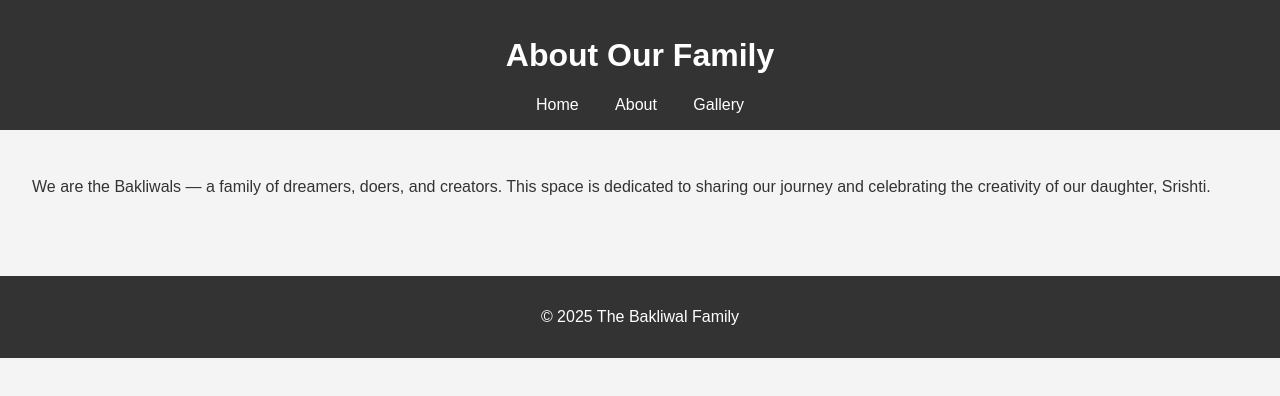
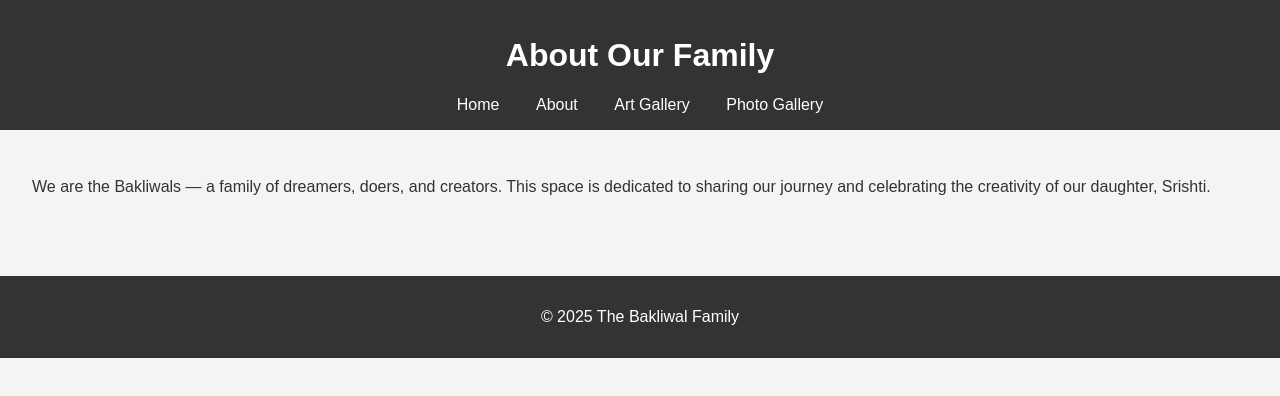
Before and after one commit to sacbak/sacbak.github.io, a plain HTML site: page about.html in a window 1280 px wide. Drawn offline with Linux system fonts and the light colour scheme.

Commit message:
Update about.html

```diff
--- a/about.html
+++ b/about.html
@@ -12,7 +12,8 @@
     <nav>
       <a href="index.html">Home</a>
       <a href="about.html">About</a>
-      <a href="gallery.html">Gallery</a>
+      <a href="gallery.html">Art Gallery</a>
+      <a href="gallery1.html">Photo Gallery</a>
     </nav>
   </header>
   <main>
```
